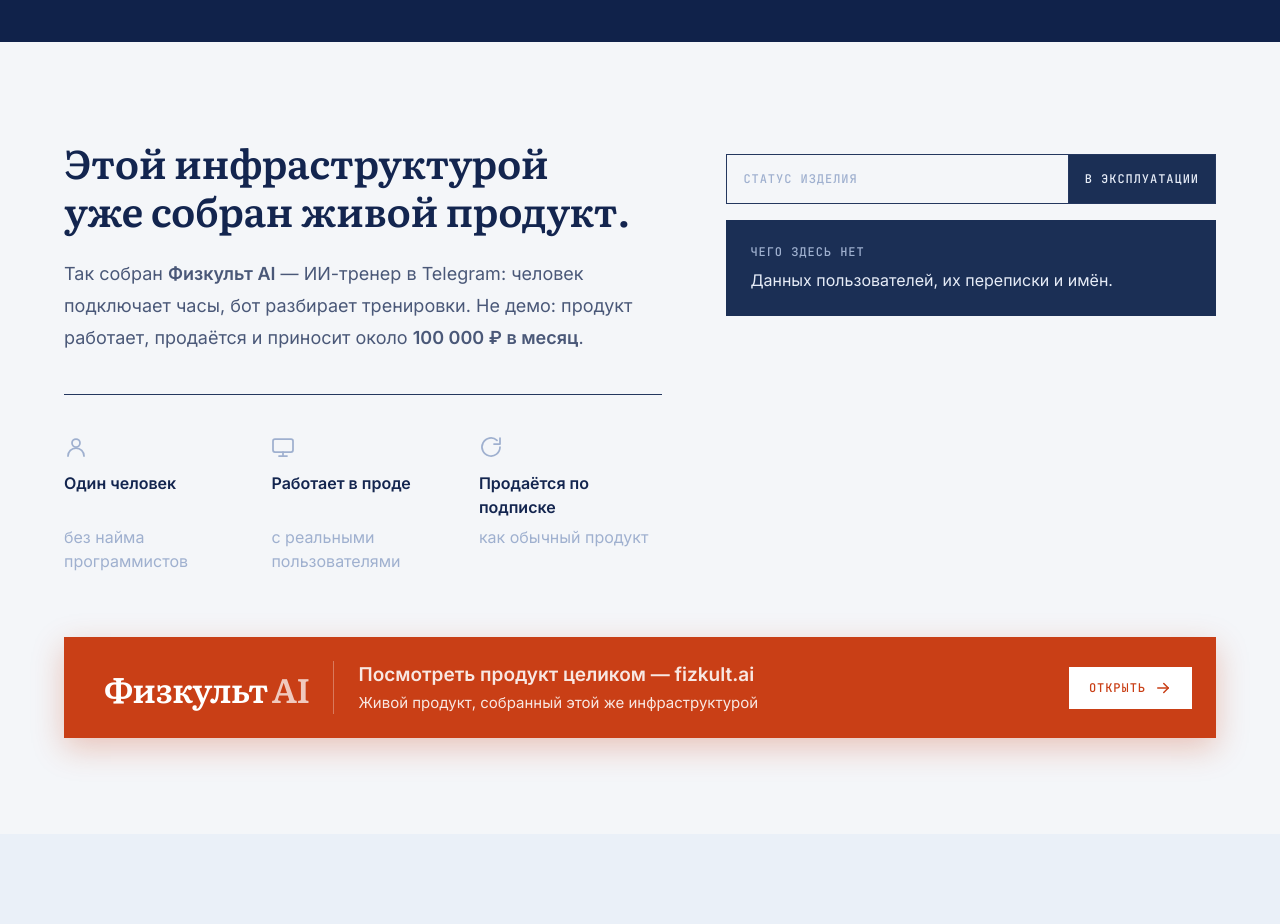
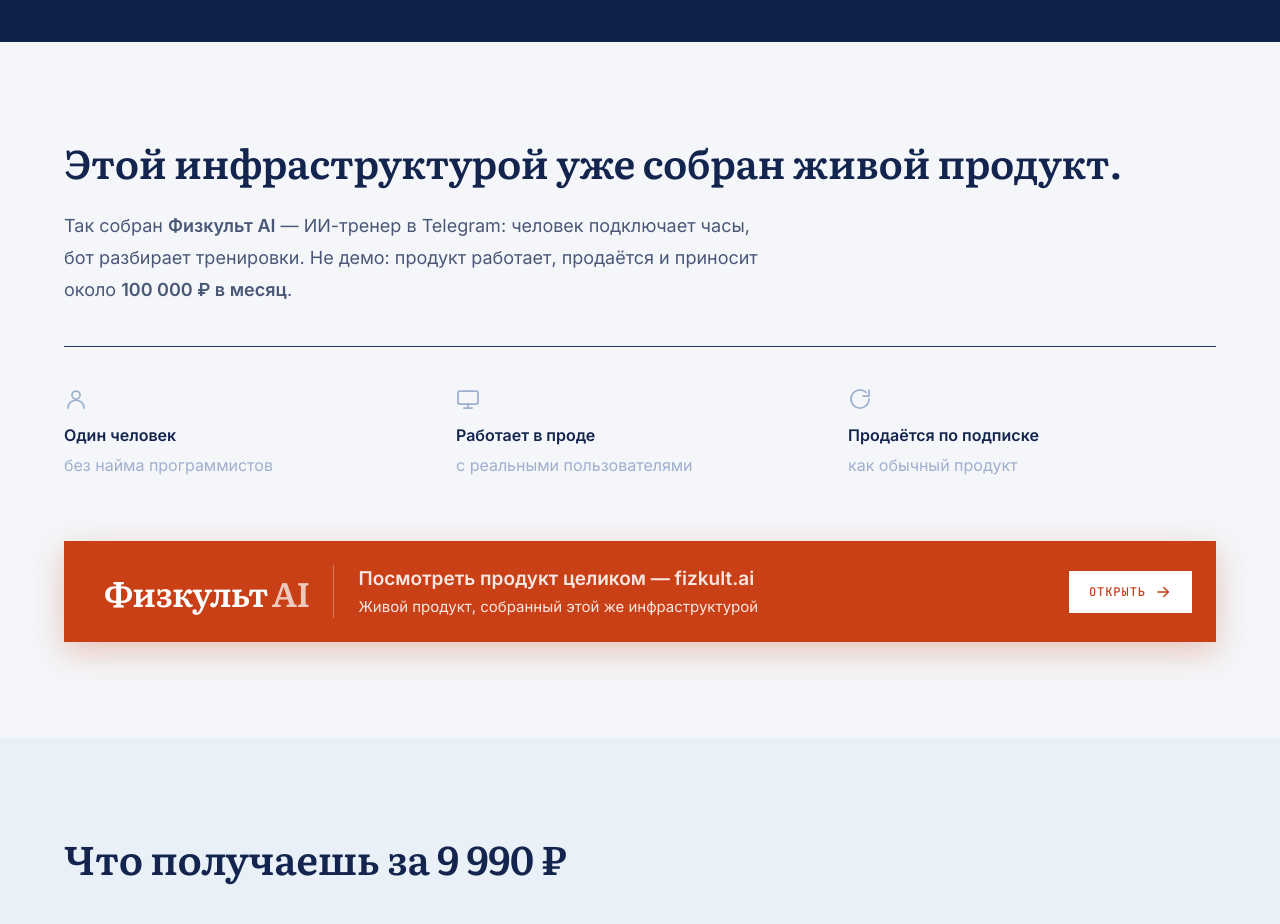
Before and after one commit to eldartri/aibolno, a plain HTML site: page index.html in a window 1280 px wide. Shown: the part 2660-3584 px from the top of the page. Drawn offline with Linux system fonts and the light colour scheme.

Commit message:
Шестой круг: убраны полоса статуса и блок «Чего здесь нет»
26237: Eldar обвёл на листе «Чем доказано» полосу «Статус изделия —
в эксплуатации» и тёмный блок «Чего здесь нет: данных пользователей,
их переписки и имён». Оба убраны вместе с правой колонкой листа.

Текст, три отметки и ссылка на fizkult.ai встали во всю ширину —
двухколоночная сетка .proof больше не нужна, её правила и правила
.status/.nothing удалены, ссылка на .proof убрана из @media 1024.

Co-Authored-By: Claude Opus 5 <noreply@anthropic.com>
Claude-Session: https://claude.ai/code/session_018irFH4hhhu8bYeLQCibwZf

```diff
--- a/index.html
+++ b/index.html
@@ -162,8 +162,6 @@
 <!-- ЛИСТ 3 -->
 <section class="sheet" id="dokazano">
   <div class="wrap">
-    <div class="proof">
-      <div>
     <h2>Этой инфраструктурой уже собран живой продукт.</h2>
     <p class="lead" style="margin-top:var(--space-3)">Так собран <b>Физкульт&nbsp;AI</b> — ИИ-тренер в Telegram: человек подключает часы, бот разбирает тренировки. Не демо: продукт работает, продаётся и приносит около <b>100&nbsp;000&nbsp;₽ в месяц</b>.</p>
     <div class="marks">
@@ -178,15 +176,6 @@
       <div>
         <svg viewBox="0 0 24 24" fill="none" stroke="currentColor" stroke-width="1.75" stroke-linecap="round" stroke-linejoin="round" aria-hidden="true"><path d="M21 12a9 9 0 1 1-3-6.7"/><path d="M21 3v6h-6"/></svg>
         <b>Продаётся по подписке</b><span>как обычный продукт</span>
-          </div>
-        </div>
-      </div>
-      <div>
-        <dl class="status"><dt>Статус изделия</dt><dd>В эксплуатации</dd></dl>
-        <div class="nothing">
-          <b>Чего здесь нет</b>
-          <p>Данных пользователей, их переписки и имён.</p>
-        </div>
       </div>
     </div>
 
--- a/styles.css
+++ b/styles.css
@@ -331,19 +331,6 @@ main > .sheet:first-child{padding-top:var(--space-4)}
 .kit tr.is-on td:last-child{color:var(--accent)}
 
 /* ---------- лист 8: чем доказано ---------- */
-.proof{display:grid; grid-template-columns:minmax(0,1.1fr) minmax(0,.9fr); gap:var(--space-5); align-items:start}
-.status{display:flex; border:1px solid var(--line-plate)}
-.status dt,.status dd{
-  margin:0; padding:16px var(--space-2);
-  font:500 var(--label) var(--font-mono); letter-spacing:var(--label-tracking); text-transform:uppercase;
-}
-.status dt{flex:1; color:var(--on-plate-2)}
-.status dd{background:var(--plate-2); color:var(--on-plate); border-left:1px solid var(--line-plate)}
-.nothing{margin-top:var(--space-2); padding:var(--space-3); background:var(--plate-2); color:var(--on-plate)}
-.nothing b{
-  display:block; margin-bottom:8px; color:var(--on-plate-2);
-  font:500 var(--label) var(--font-mono); letter-spacing:var(--label-tracking); text-transform:uppercase;
-}
 /* subgrid: подписи трёх отметок стоят на одной линии, даже когда заголовок переносится */
 .marks{display:grid; grid-template-columns:repeat(3,1fr); grid-template-rows:auto auto auto; gap:var(--space-3); margin-top:var(--space-4); padding-top:var(--space-4); border-top:1px solid var(--line-plate)}
 .marks > div{display:grid; grid-template-rows:subgrid; grid-row:span 3; row-gap:0}
@@ -520,7 +507,7 @@ footer{padding:var(--space-5) 0 var(--space-6)}
 /* ---------- 1024 ---------- */
 @media (max-width:1024px){
   :root{--h1:44px/52px; --h2:32px/40px}
-  .hero__grid,.split,.free,.proof,.spec,.faq,.req{grid-template-columns:minmax(0,1fr); gap:var(--space-4)}
+  .hero__grid,.split,.free,.spec,.faq,.req{grid-template-columns:minmax(0,1fr); gap:var(--space-4)}
   /* в одну колонку схема чата длинная и отодвигает ценовой якорь далеко вниз —
      переставляем якорь выше схемы, не трогая порядок в разметке */
   .hero .wrap{display:flex; flex-direction:column}
```
Lines whose indentation alone changed are shown as unchanged.
